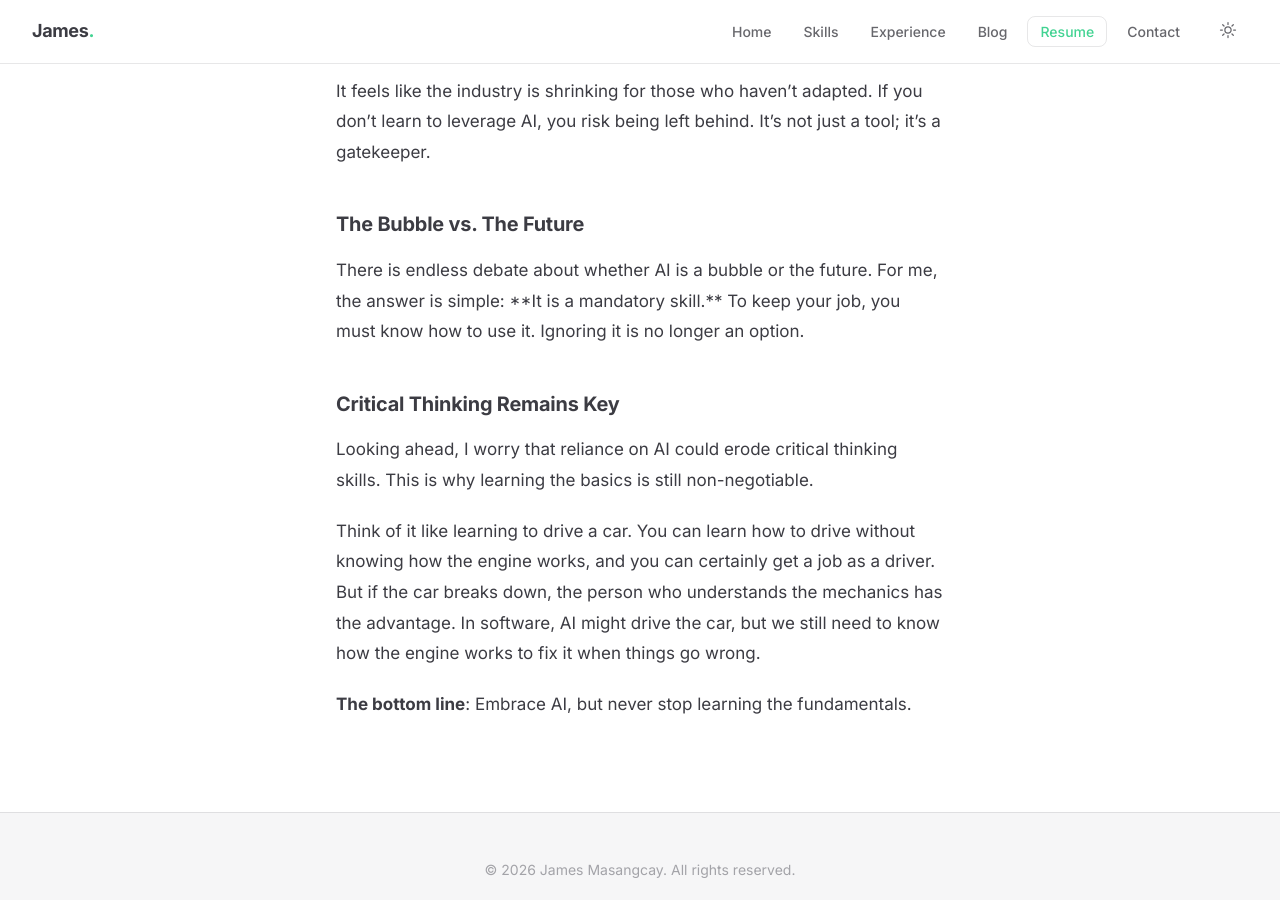
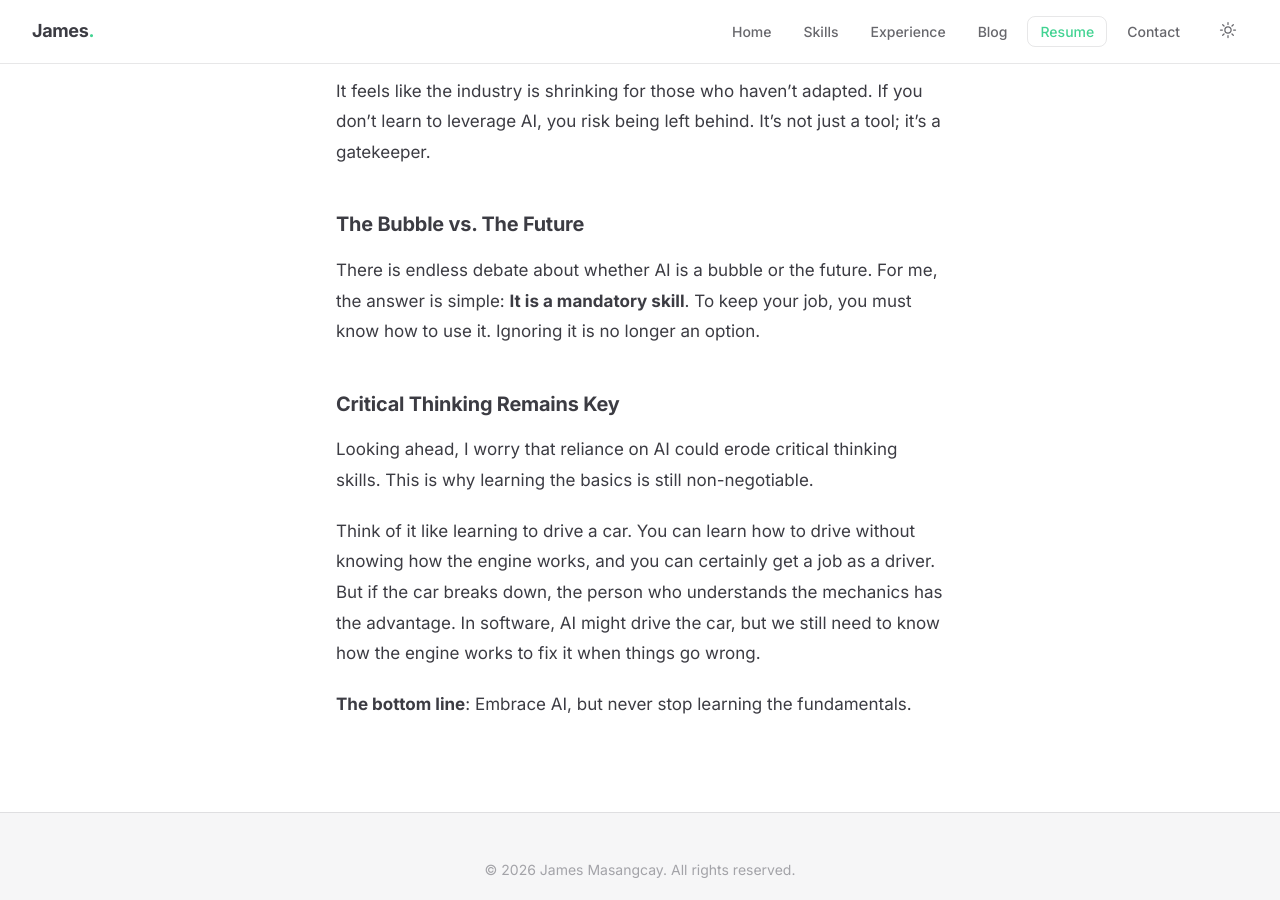
Before and after one commit to huhu2323/huhu2323.github.io, a Jekyll site: the page built from _posts/2026-07-22-my-opinion-on-ai.md, in a window 1280 px wide and 900 px high, scrolled down 1127 px. Built offline with Jekyll 4.4.1, drawn with Linux system fonts in a browser that asks for light colours.

```diff
--- a/_posts/2026-07-22-my-opinion-on-ai.md
+++ b/_posts/2026-07-22-my-opinion-on-ai.md
@@ -15,15 +15,21 @@ Here is my take on this rapid transformation.
 
 I love AI for what it does for my daily work. As a returnee moving into a new department, I had forgotten much of how our specific systems operated. Despite my seniority, the knowledge gap was real. AI has been a lifeline. It helps me navigate complex tasks instantly, making me feel like I already know everything. It bridges the gap between my past experience and current requirements, allowing me to function as a senior developer again, faster than I thought possible.
 
+
+
 ### The Downside: The Job Market Squeeze
 
 However, my perspective shifts when I look at the industry at large. I believe the current AI boom might be leading toward a difficult future for the IT sector. When I was laid off recently, the job market had changed drastically. Before the AI boom, I could get hired almost immediately. This time, despite my experience, I received very few interviews.
 
 It feels like the industry is shrinking for those who haven't adapted. If you don't learn to leverage AI, you risk being left behind. It’s not just a tool; it’s a gatekeeper.
 
+
+
 ### The Bubble vs. The Future
 
-There is endless debate about whether AI is a bubble or the future. For me, the answer is simple: \*\*It is a mandatory skill.\*\* To keep your job, you must know how to use it. Ignoring it is no longer an option.
+There is endless debate about whether AI is a bubble or the future. For me, the answer is simple: **It is a mandatory skill**. To keep your job, you must know how to use it. Ignoring it is no longer an option.
+
+
 
 ### Critical Thinking Remains Key
 
@@ -31,4 +37,6 @@ Looking ahead, I worry that reliance on AI could erode critical thinking skills.
 
 Think of it like learning to drive a car. You can learn how to drive without knowing how the engine works, and you can certainly get a job as a driver. But if the car breaks down, the person who understands the mechanics has the advantage. In software, AI might drive the car, but we still need to know how the engine works to fix it when things go wrong.
 
+
+
 **The bottom line**: Embrace AI, but never stop learning the fundamentals.
```
